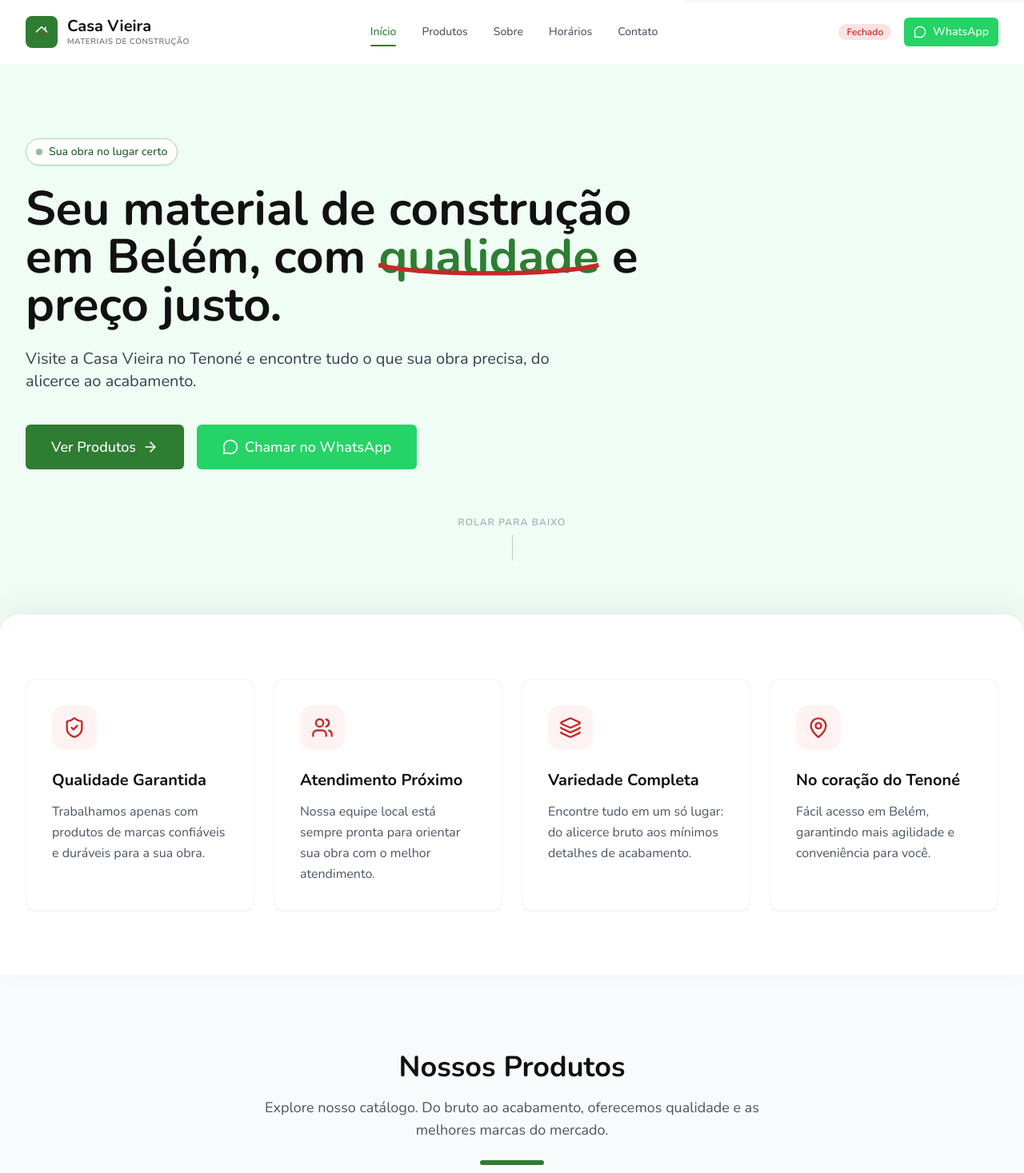
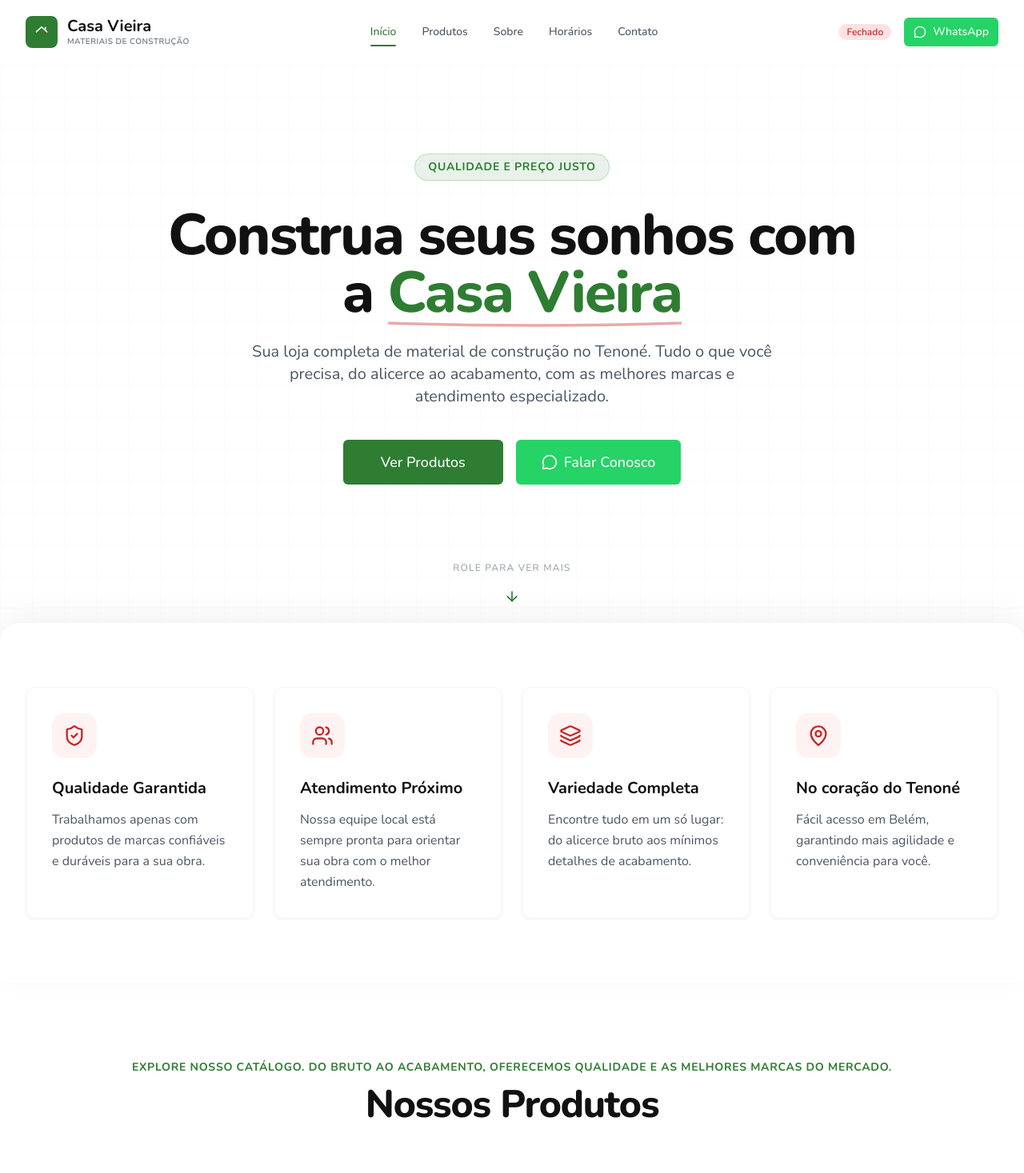
Before and after one commit to kauecorrea/casa-vieira, a React (Vite) app: page / in a window 1280 px wide. Shown: the top 1467 px of the page at 80% size. Built offline with nearby package versions, Linux system fonts and the light colour scheme.

Commit message:
feat: redesign frontend inspired by WS Construcoes aesthetics

```diff
--- a/src/components/sections/About.tsx
+++ b/src/components/sections/About.tsx
@@ -35,7 +35,7 @@ const StatCard: React.FC<{ stat: Stat; index: number }> = ({ stat, index }) => {
 
 export const About: React.FC = () => {
   return (
-    <section id="sobre" className="py-24 bg-white">
+    <section id="sobre" className="py-24 bg-brand-gray-light">
       <div className="max-w-7xl mx-auto px-4 sm:px-6 lg:px-8">
         <div className="grid lg:grid-cols-2 gap-16 items-center">
 
--- a/src/components/sections/Hero.tsx
+++ b/src/components/sections/Hero.tsx
@@ -1,7 +1,7 @@
 import React from 'react';
 import { motion } from 'framer-motion';
 import type { Variants } from 'framer-motion';
-import { ArrowRight, MessageCircle } from 'lucide-react';
+import { ArrowDown, MessageCircle } from 'lucide-react';
 import { Button } from '../ui/Button';
 import { buildContactUrl } from '../../utils/whatsapp';
 
@@ -10,7 +10,7 @@ export const Hero: React.FC = () => {
     hidden: { opacity: 0 },
     visible: {
       opacity: 1,
-      transition: { staggerChildren: 0.2, delayChildren: 0.1 }
+      transition: { staggerChildren: 0.2 }
     }
   };
 
@@ -20,50 +20,64 @@ export const Hero: React.FC = () => {
   };
 
   return (
-    <section id="inicio" className="relative min-h-[100svh] flex flex-col items-center justify-center pt-32 pb-16 overflow-hidden bg-pattern">
-      {/* Decorative red accent element */}
-      <div className="absolute top-0 right-0 w-1/3 h-1 bg-brand-red"></div>
+    <section id="inicio" className="relative min-h-[100svh] flex flex-col items-center justify-center overflow-hidden bg-white pt-24 pb-16">
+      {/* Background Pattern */}
+      <div className="absolute inset-0 z-0 opacity-[0.03]">
+        <svg className="h-full w-full" xmlns="http://www.w3.org/2000/svg">
+          <defs>
+            <pattern id="grid-pattern" width="40" height="40" patternUnits="userSpaceOnUse">
+              <path d="M 40 0 L 0 0 0 40" fill="none" stroke="#000" strokeWidth="1" />
+            </pattern>
+          </defs>
+          <rect width="100%" height="100%" fill="url(#grid-pattern)" />
+        </svg>
+      </div>
 
-      <div className="max-w-7xl mx-auto px-4 sm:px-6 lg:px-8 relative z-10 w-full">
+      {/* Animated Blur Orbs */}
+      <div className="absolute top-1/4 right-0 md:right-10 w-96 h-96 bg-brand-green/20 rounded-full blur-3xl -z-10 animate-pulse" />
+      <div className="absolute bottom-1/4 left-0 md:left-10 w-72 h-72 bg-brand-red/10 rounded-full blur-3xl -z-10" />
+
+      <div className="container relative z-10 mx-auto px-4 sm:px-6 py-12 md:py-24 text-center flex flex-col items-center flex-1 justify-center">
         <motion.div
-          className="max-w-3xl"
+          className="max-w-4xl mx-auto flex flex-col items-center"
           variants={containerVariants}
           initial="hidden"
           whileInView="visible"
           viewport={{ once: true, margin: "-100px" }}
         >
-          <motion.div variants={itemVariants} className="mb-6 inline-flex items-center gap-2 px-3 py-1.5 rounded-full bg-white border border-brand-green-light shadow-sm">
-            <span className="w-2 h-2 rounded-full bg-brand-green animate-pulse"></span>
-            <span className="text-sm font-medium text-brand-green-dark">Sua obra no lugar certo</span>
+          {/* Animated Badge */}
+          <motion.div variants={itemVariants} className="mb-8 inline-flex items-center rounded-full bg-brand-green/10 px-4 py-1.5 border border-brand-green/20 shadow-sm">
+            <span className="text-sm font-bold text-brand-green uppercase tracking-wider">
+              Qualidade e Preço Justo
+            </span>
           </motion.div>
 
-          <motion.h1 variants={itemVariants} className="text-4xl md:text-5xl lg:text-6xl font-bold text-brand-black leading-tight mb-6">
-            Seu material de construção em Belém, com <span className="text-brand-green relative inline-block">
-              qualidade
-              <svg className="absolute -bottom-2 w-full left-0 text-brand-red" viewBox="0 0 100 20" preserveAspectRatio="none" fill="currentColor">
-                <path d="M0 10 C 20 15, 80 15, 100 10" stroke="currentColor" strokeWidth="2" fill="none"/>
+          <motion.h1 variants={itemVariants} className="text-5xl md:text-6xl lg:text-7xl font-extrabold text-brand-black tracking-tight leading-tight mb-6">
+            Construa seus sonhos com a <span className="text-brand-green relative inline-block">
+              Casa Vieira
+              <svg className="absolute -bottom-2 left-0 w-full h-3 text-brand-red/40" viewBox="0 0 100 10" preserveAspectRatio="none">
+                <path d="M0 5 Q 50 10 100 5" fill="none" stroke="currentColor" strokeWidth="3" />
               </svg>
-            </span> e preço justo.
+            </span>
           </motion.h1>
 
-          <motion.p variants={itemVariants} className="text-lg md:text-xl text-gray-700 mb-10 max-w-2xl leading-relaxed">
-            Visite a Casa Vieira no Tenoné e encontre tudo o que sua obra precisa, do alicerce ao acabamento.
+          <motion.p variants={itemVariants} className="text-lg md:text-xl text-gray-600 mb-10 max-w-2xl leading-relaxed">
+            Sua loja completa de material de construção no Tenoné. Tudo o que você precisa,
+            do alicerce ao acabamento, com as melhores marcas e atendimento especializado.
           </motion.p>
 
-          <motion.div variants={itemVariants} className="flex flex-col sm:flex-row gap-4">
-            <a href="#produtos">
-              <Button size="lg" className="w-full sm:w-auto" rightIcon={<ArrowRight className="w-5 h-5" />}>
-                Ver Produtos
-              </Button>
-            </a>
+          <motion.div variants={itemVariants} className="flex flex-col sm:flex-row items-center gap-4 w-full sm:w-auto">
+            <Button size="lg" className="w-full sm:w-auto min-w-[200px]" onClick={() => document.getElementById('produtos')?.scrollIntoView({ behavior: 'smooth' })}>
+              Ver Produtos
+            </Button>
             <Button
               variant="whatsapp"
               size="lg"
-              className="w-full sm:w-auto"
+              className="w-full sm:w-auto min-w-[200px]"
               leftIcon={<MessageCircle className="w-5 h-5" />}
               onClick={() => window.open(buildContactUrl(), '_blank')}
             >
-              Chamar no WhatsApp
+              Falar Conosco
             </Button>
           </motion.div>
         </motion.div>
@@ -71,12 +85,18 @@ export const Hero: React.FC = () => {
 
       {/* Scroll indicator */}
       <motion.div
-        className="mt-12 flex flex-col items-center gap-2 text-gray-400"
-        animate={{ y: [0, 10, 0] }}
-        transition={{ duration: 2, repeat: Infinity, ease: "easeInOut" }}
+        className="relative z-10 flex flex-col items-center mt-auto"
+        initial={{ opacity: 0 }}
+        animate={{ opacity: 1 }}
+        transition={{ delay: 1.5, duration: 1 }}
       >
-        <span className="text-xs uppercase tracking-widest font-medium">Rolar para baixo</span>
-        <div className="w-px h-8 bg-brand-green/30"></div>
+        <span className="text-xs text-gray-400 uppercase tracking-widest mb-2 font-medium">Role para ver mais</span>
+        <motion.div
+          animate={{ y: [0, 10, 0] }}
+          transition={{ repeat: Infinity, duration: 2, ease: "easeInOut" }}
+        >
+          <ArrowDown className="h-5 w-5 text-brand-green" />
+        </motion.div>
       </motion.div>
     </section>
   );
--- a/src/components/sections/Location.tsx
+++ b/src/components/sections/Location.tsx
@@ -12,7 +12,7 @@ export const Location: React.FC = () => {
   const currentDayIndex = new Date().getDay();
 
   return (
-    <section id="horarios" className="py-24 bg-gray-50">
+    <section id="localizacao" className="py-24 bg-brand-gray-light">
       <div className="max-w-7xl mx-auto px-4 sm:px-6 lg:px-8">
         <SectionTitle
           title="Onde Estamos & Horários"
--- a/src/components/sections/ProductCard.tsx
+++ b/src/components/sections/ProductCard.tsx
@@ -16,7 +16,7 @@ export const ProductCard: React.FC<ProductCardProps> = ({ product }) => {
       animate={{ opacity: 1, scale: 1 }}
       exit={{ opacity: 0, scale: 0.9 }}
       transition={{ duration: 0.3 }}
-      className="bg-white rounded-2xl border border-gray-100 overflow-hidden shadow-sm hover:shadow-md transition-shadow group flex flex-col h-full"
+      className="bg-white rounded-2xl border border-gray-100 overflow-hidden shadow-sm hover:shadow-xl hover:-translate-y-1 transition-all duration-300 group flex flex-col h-full"
     >
       {/* Product Image Area */}
       <div className="h-48 bg-gray-100 relative overflow-hidden">
--- a/src/components/sections/Products.tsx
+++ b/src/components/sections/Products.tsx
@@ -36,7 +36,7 @@ export const Products: React.FC = () => {
   }, [activeCategory]);
 
   return (
-    <section id="produtos" className="py-24 bg-gray-50">
+    <section id="produtos" className="py-24 bg-white">
       <div className="max-w-7xl mx-auto px-4 sm:px-6 lg:px-8">
         <SectionTitle
           title="Nossos Produtos"
--- a/src/components/ui/SectionTitle.tsx
+++ b/src/components/ui/SectionTitle.tsx
@@ -1,24 +1,38 @@
 import React from 'react';
+import { motion } from 'framer-motion';
 import { cn } from '../../utils/cn';
 
-interface SectionTitleProps extends React.HTMLAttributes<HTMLDivElement> {
+interface SectionTitleProps {
   title: string;
-  subtitle?: string;
+  subtitle: string;
   centered?: boolean;
+  className?: string;
 }
 
-export const SectionTitle: React.FC<SectionTitleProps> = ({ title, subtitle, centered = false, className, ...props }) => {
+export const SectionTitle: React.FC<SectionTitleProps> = ({
+  title,
+  subtitle,
+  centered = false,
+  className
+}) => {
   return (
-    <div className={cn('mb-10', centered && 'text-center', className)} {...props}>
-      <h2 className="text-3xl md:text-4xl font-bold text-brand-black mb-4">
+    <motion.div
+      initial={{ opacity: 0, y: 20 }}
+      whileInView={{ opacity: 1, y: 0 }}
+      viewport={{ once: true, margin: "-100px" }}
+      transition={{ duration: 0.5 }}
+      className={cn(
+        "mb-16",
+        centered ? "text-center" : "text-left",
+        className
+      )}
+    >
+      <span className="text-brand-green font-bold tracking-wider uppercase text-sm mb-3 block">
+        {subtitle}
+      </span>
+      <h2 className="text-3xl md:text-4xl lg:text-5xl font-extrabold text-brand-black tracking-tight">
         {title}
       </h2>
-      {subtitle && (
-        <p className="text-gray-600 max-w-2xl text-lg" style={centered ? { margin: '0 auto' } : {}}>
-          {subtitle}
-        </p>
-      )}
-      <div className={cn("h-1.5 w-20 bg-brand-green rounded-full mt-6", centered && "mx-auto")} />
-    </div>
+    </motion.div>
   );
 };
```
